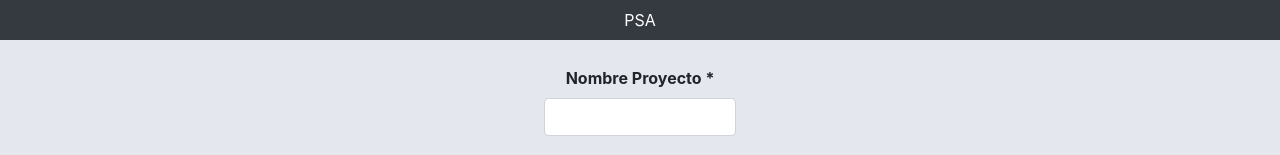
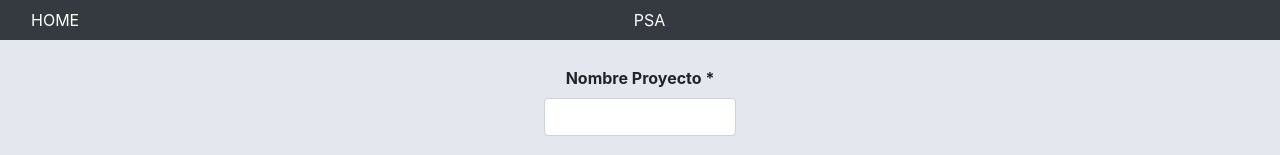
Before and after one commit to AndresJalife/ProyectoPSATribu1, a React (Create React App) app: page /proyectos/nuevoProyecto in a window 1280 px wide. Shown: the top 155 px of the page. Built offline with nearby package versions, Linux system fonts and the light colour scheme.

Commit message:
agrego home button

```diff
--- a/src/components/App.css
+++ b/src/components/App.css
@@ -65,3 +65,16 @@
     position: relative;
     align-items: center;
 }
+
+#headerContainer{
+  display: flex;
+}
+
+#homeButton:hover{
+  cursor: pointer;
+}
+
+#companyName{
+  width: 6%;
+  margin-left: 41.5%;
+}
--- a/src/components/App.js
+++ b/src/components/App.js
@@ -10,18 +10,27 @@ import Main from './../pages/Main';
 import {Route, Switch} from "react-router";
 import { Button, ButtonToolbar, Row, Col } from 'reactstrap';
 import ProyectoPage from "../pages/Proyectos/ProyectoPage";
-import {Link} from "react-router-dom";
+import {Link, useHistory} from "react-router-dom";
 
 function App(props) {
+    const history = useHistory();
+
   return (
     <div className="App">
-        <header
-            className="App-header-ppal">
-            <div className="MuiToolbar-root MuiToolbar-root App-subheader-height MuiToolbar-gutters">
+        <header className="App-header-ppal">
+            <div id='headerContainer' className="MuiToolbar-root MuiToolbar-root App-subheader-height MuiToolbar-gutters">
+                <div id='homeButton' onClick={() => history.push('')}>
+                    <Col xl={1} lg={1}> {/*????*/}
+                        HOME
+                    </Col>
+                </div>
+                <div id='companyName'>
                     <Col xl={12} lg={12}>
                         PSA
                     </Col>
+                </div>
             </div>
+
         </header>
 
         <main>
--- a/src/pages/Proyectos/AgregarProyectoPage.js
+++ b/src/pages/Proyectos/AgregarProyectoPage.js
@@ -38,7 +38,7 @@ class AgregarProyectoPage extends Component {
         let estado = this.obtenerEstado();
 
         let data = {
-            nombreProyecto: nombreProyecto,
+            nombre: nombreProyecto,
             fechaInicio: fechaInicio,
             fechaFin: fechaFin == '' ? undefined : fechaFin,
             estado: estado == null ? undefined : estado,
@@ -49,7 +49,7 @@ class AgregarProyectoPage extends Component {
 
         let self = this;
 
-        fetch(url, {method:'POST', body:data, mode:'no-cors'})
+        fetch(url, {method:'POST', body:data, mode:'cors'})
             .then(function(response) {
                 if(response.ok) {
                     this.history.push(`/proyectos/`)
```
